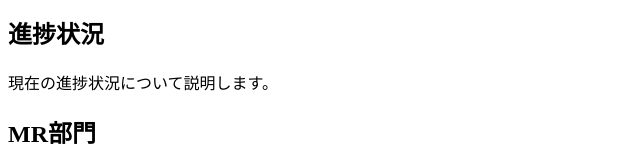
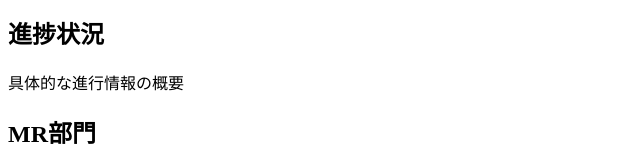
Before and after one commit to Stone5656/team, a plain HTML site: page project/index.html in a window 1280 px wide. Shown: the part 571-731 px from the top of the page, without its empty margins (0-640 px from the left). Drawn offline with Linux system fonts and the light colour scheme.

Commit message:
簡単なメンテナンス作業、コードの文法を多少編集、編集内容：about=joのプロフィールのpythonnをPythonに編集,contact=現在の進捗状況について説明しますを具体的な進行情報の概要に変更-07/18-10:41-nobu

```diff
--- a/project/index.html
+++ b/project/index.html
@@ -53,7 +53,7 @@
         </ul>
 
         <h2>進捗状況</h2>
-        <p>現在の進捗状況について説明します。</p>
+        <p>具体的な進行情報の概要</p>
       </section>
 
       <section class="project-info">
```
Also changed, not shown: about/index.html (+1 -1 lines), index.html (+1 -1 lines), css/script.js (renamed from contact/script.js).
